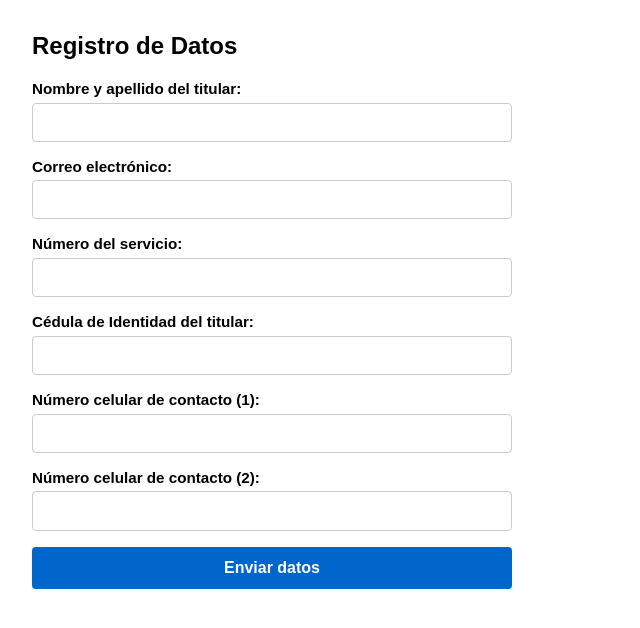
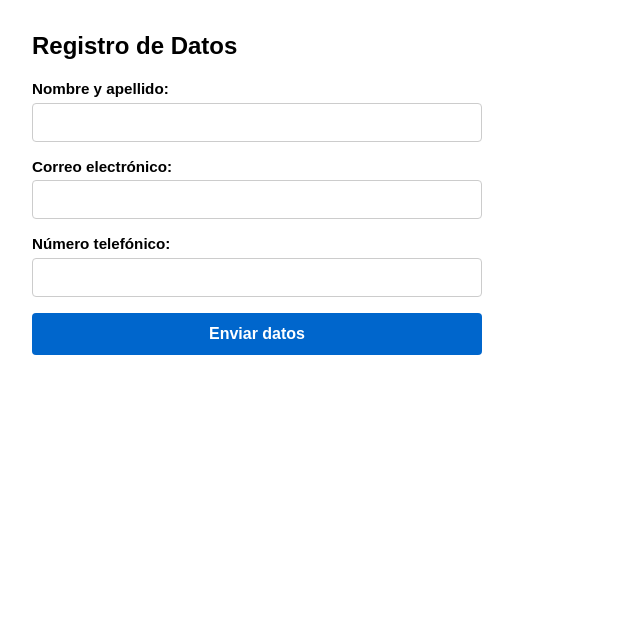
Before and after one commit to monitormasivos/formularios, a plain HTML site: page index.html in a window 1280 px wide. Shown: the whole page, without its empty margins (0-640 px from the left). Drawn offline with Linux system fonts and the light colour scheme.

Commit message:
Update index.html

```diff
--- a/index.html
+++ b/index.html
@@ -8,7 +8,7 @@
     body {
       font-family: sans-serif;
       margin: 2rem;
-      max-width: 480px;
+      max-width: 450px;
     }
     .campo {
       margin-bottom: 1rem;
@@ -56,46 +56,29 @@
 
   <h2>Registro de Datos</h2>
 
-  <!-- El atributo target apunta directamente al iframe oculto -->
   <form id="miFormulario"
-        action="https://docs.google.com/forms/d/e/1FAIpQLSfwqghKzCNBuzDNv_xFhtOvElcfnfsQrtQg2SBNMJUTDIM-vQ/formResponse"
+        action="https://docs.google.com/forms/d/e/1FAIpQLSdx5nLKsOm4EHEipdA_Nj6VlV09Wldb2wUkXRWQAxJkkOt1Ow/formResponse"
         method="POST"
         target="hidden_iframe">
 
     <div class="campo">
-      <label for="nombre">Nombre y apellido del titular:</label>
-      <input type="text" id="nombre" name="entry.1660275454" required>
+      <label for="nombre">Nombre y apellido:</label>
+      <input type="text" id="nombre" name="entry.2005620554" required>
     </div>
 
     <div class="campo">
       <label for="correo">Correo electrónico:</label>
-      <input type="email" id="correo" name="entry.1122720499" required>
+      <input type="email" id="correo" name="entry.1045781291" required>
     </div>
 
     <div class="campo">
-      <label for="servicio">Número del servicio:</label>
-      <input type="text" id="servicio" name="entry.1091301635" required>
-    </div>
-
-    <div class="campo">
-      <label for="cedula">Cédula de Identidad del titular:</label>
-      <input type="text" id="cedula" name="entry.1398348628" required>
-    </div>
-
-    <div class="campo">
-      <label for="celular1">Número celular de contacto (1):</label>
-      <input type="tel" id="celular1" name="entry.1915320890" required>
-    </div>
-
-    <div class="campo">
-      <label for="celular2">Número celular de contacto (2):</label>
-      <input type="tel" id="celular2" name="entry.951965866">
+      <label for="telefono">Número telefónico:</label>
+      <input type="tel" id="telefono" name="entry.1166974658" required>
     </div>
 
     <button type="submit" id="btnEnviar">Enviar datos</button>
   </form>
 
-  <!-- Marco invisible donde se procesa la respuesta de Google sin recargar tu página -->
   <iframe name="hidden_iframe" id="hidden_iframe" style="display:none;"></iframe>
 
   <p id="mensaje"></p>
@@ -108,7 +91,6 @@
 
     let enviado = false;
 
-    // Al presionar enviar, bloqueamos el botón y notificamos
     form.addEventListener('submit', () => {
       btnEnviar.disabled = true;
       mensaje.style.color = '#555';
@@ -116,7 +98,6 @@
       enviado = true;
     });
 
-    // Cuando el iframe termina de recibir la respuesta de Google
     iframe.addEventListener('load', () => {
       if (enviado) {
         mensaje.style.color = 'green';
```
